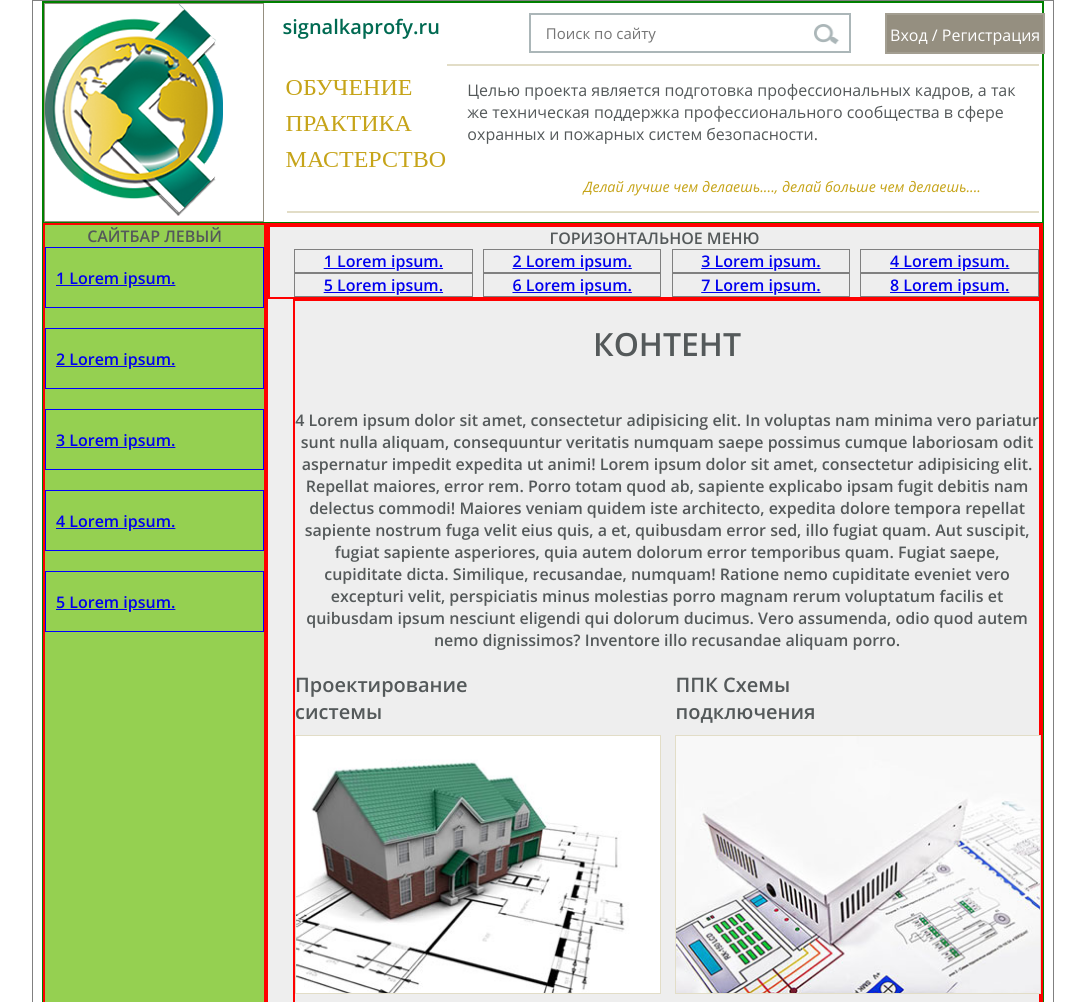
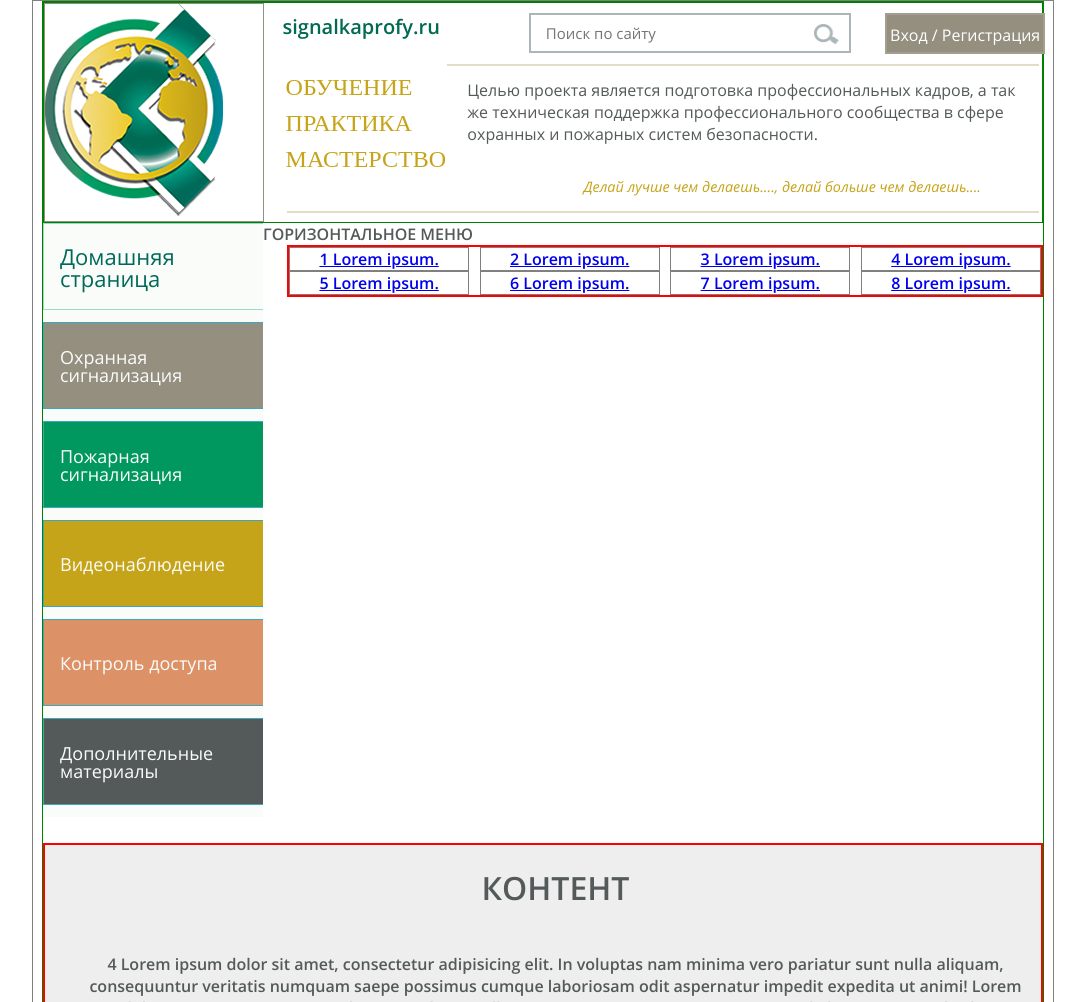
Before and after one commit to dentik77/flexbox, a website: page app/index.html in a window 1280 px wide. Shown: the top 1002 px of the page, without its empty margins (97-1182 px from the left). Drawn offline with nearby package versions, Linux system fonts and the light colour scheme; a web font is replaced by a local one.

Commit message:
adaptirovano left menu

```diff
--- a/app/css/main.css
+++ b/app/css/main.css
@@ -310,7 +310,7 @@ ul li {
   	flex-grow: 2;}
 .fl7 {background: #; flex-basis: 21.8%; justify-content: flex-start;}	/* logo */
 .fl8 {background: #yellow; flex-basis: 77.7%;} /* header bez logo */
-nav ul {
+.top-list {
 	display: -webkit-flex;
 	display: -moz-flex;
 	display: -ms-flex;
@@ -320,13 +320,13 @@ nav ul {
 	justify-content: space-between;
 	margin-left: 24px;
 }
-nav ul li {
+.menu__items {
 	width: 23.7%;
 	/* max-height: 59px; */
 	border: 1px solid grey;
 
 }
-aside ul {
+/* aside ul {
 	display: -webkit-flex;
 	display: -moz-flex;
 	display: -ms-flex;
@@ -342,15 +342,93 @@ aside ul li {
 	display: flex;
 	align-items: center;
 	/* max-width: 100%; */
-	border: 1px solid blue;
+/* 	border: 1px solid blue;
 	margin-bottom: 20px;
 	height: 59px;
 }
 aside ul li a {
 	margin-left: 10px;
+} */
+/* sidbar */
+.sidbar {
+	float: left;
+	width: 22%;
+}
+.navigation {
+	overflow: hidden;/*чтобы при заливки скругление углов не пропадало*/
+	background: #fafcfa;
+
+	margin-bottom: 26px;/*отступ сверху "от линии"*/
+
+}
+.navigation .navigation-list {
+list-style: none;/*убирает точки слево перед ссылкой*/
+margin: 0;
+padding: 0;
+}
+.navigation .navigation-item {
+	border: 1px solid #3ba8c0;
+	margin-bottom: 12px;
+	height: 85px;
+	display: table;
+	position: relative;
+	overflow: hidden;
+	width: 100%;
+	text-align: start;
+}
+.navigation .navigation-item:first-child {
+	border-top: none;
+}
+/*Навигация текущий пункт меню*/
+.navigation .navigation-item.current {
+	background: #fafcfa;
+	border: 1px solid #9adbc7;
+}
+.navigation .navigation-item.current .navigation-link {
+	color: #006a5a; /*Меняет цвет текста*/
+	font-size: 22px;
+	}
+/*Конец текущий пункт меню*/
+.navigation .navigation-link {
+	font-family: 'OpenSans-Regular';
+	display: table-cell;
+	vertical-align: middle;
+	font-size: 18px;
+	text-decoration: none;
+	color: #fafcfa;
+	padding: 20px 16px;
+	line-height: 1em;
+	max-width: 165px;
+}
+.navigation .navigation-link:hover {
+	/*color: #3ba8c0;*/
+	color: #9adbc7;
+}
+.ohran {
+	background: #958f80;
+}
+.pogar {
+	background: #00985e;
+}
+.vid {
+	background: #c6a419;
+}
+.kontrd {
+	background: #dd9166
+}
+.dopmat {
+	background: #54595a;
+}
+.top-menu{
+	float: right;
+	width: 78%
 }
 section {
 	margin-left: 25px;
+}
+.content {
+	/* float: right;
+	width: 58% */
 }
 ul.images {
 	display: -webkit-flex;
--- /dev/null
+++ b/app/css/navigation.css
@@ -0,0 +1,38 @@
+#menu-icon {
+
+	border-bottom: 17px double black;
+    border-top: 6px solid black;
+    content:"";
+    height: 5px;
+    width:30px;
+    display: block;
+    margin-left: 20px;
+}
+a.menu-triger {
+	display: none;
+}
+
+#menu-icon:hover {
+
+	/* background-color: #444; */
+	border-radius: 4px;
+
+}
+
+
+
+/*MEDIA QUERY*/
+@media only screen and (max-width : 760px) {
+
+	a.menu-triger {
+		display: block;
+
+}
+	.navigation {
+		width: 100%;
+	}
+	.navigation-list {
+		display: none;
+	}
+
+	}
--- /dev/null
+++ b/app/css/small.css
@@ -0,0 +1,211 @@
+/* навигация в сайтбаре */
+
+@media screen and (min-width:480px) and (max-width:800px) {
+  /* Target landscape smartphones, portrait tablets, narrow desktops
+
+  */
+
+}
+@media screen and (max-width: 479px) {
+	aside.fl2 {
+		flex: none;
+		height: 58px;
+	}
+	section.fl4 {
+		/* flex-basis: 100%; */
+		flex: none;
+	}
+	section {
+		margin: 0;
+	}
+
+}
+
+@media screen and (min-width: 479px) {
+
+}
+
+
+.responsive-menu {
+  position: relative;
+}
+
+/* .main-menu, .sub-menu {
+  display: block;
+  list-style: none;
+  margin: 0;
+  padding: 0;
+  font-size: 0;
+} */
+/* .main-menu li, .sub-menu li {
+  font-size: 1rem;
+} */
+
+.main-menu > li {
+  display: block;
+  position: relative;
+  vertical-align: middle;
+}
+.main-menu > li a {
+  display: block;
+}
+.main-menu > li.active  {
+  opacity: 1;
+  pointer-events: auto;
+  margin-top: 0;
+  z-index: 20;
+}
+@media only screen and (min-width: 1021px) {
+  .main-menu > li:hover {
+    opacity: 1;
+    pointer-events: auto;
+    margin-top: 0;
+    z-index: 20;
+  }
+}
+.main-menu .expand {
+  display: none;
+}
+@media only screen and (max-width: 1020px) {
+  .main-menu {
+    opacity: 0;
+    pointer-events: none;
+    margin-top: 20px;
+    -webkit-transition: 200ms all;
+    transition: 200ms all;
+    position: absolute;
+    top: 100%;
+    left: 0;
+    right: auto;
+    min-width: 200px;
+    width: 80%;
+    left: 10%;
+  }
+  .main-menu li {
+    display: block;
+  }
+  .main-menu .expand {
+    display: block;
+    position: absolute;
+    top: 0;
+    right: 0;
+    padding: 0.5rem 1rem;
+    z-index: 15;
+    -webkit-transform-origin: 50%;
+            transform-origin: 50%;
+    -webkit-transition: 200ms all;
+    transition: 200ms all;
+  }
+  .main-menu .expand.active {
+    -webkit-transform: rotate(45deg);
+            transform: rotate(45deg);
+  }
+}
+@media only screen and (max-width: 1020px) {
+  .main-menu.active {
+    opacity: 1;
+    pointer-events: auto;
+    margin-top: 0;
+    z-index: 20;
+  }
+}
+
+.sub-menu {
+  opacity: 0;
+  pointer-events: none;
+  margin-top: 20px;
+  -webkit-transition: 200ms all;
+  transition: 200ms all;
+  position: absolute;
+  top: 100%;
+  left: 0;
+  right: auto;
+  min-width: 200px;
+}
+@media only screen and (max-width: 1020px) {
+  .sub-menu {
+    display: block;
+    z-index: 20;
+    width: 100%;
+  }
+}
+.sub-menu li a {
+  display: block;
+}
+
+.toggle-menu {
+  display: none;
+}
+@media only screen and (max-width: 1020px) {
+  .toggle-menu {
+    display: inline-block;
+  }
+}
+
+/* body {
+  font-family: sans-serif;
+}
+ */
+/* header {
+  background: #fff;
+  font-size: 0;
+} */
+
+nav {
+  display: inline-block;
+  vertical-align: middle;
+  position: relative;
+  /* background: #333333; */
+  font-size: 1rem;
+  box-sizing: border-box;
+  width: 85%;
+}
+@media only screen and (min-width: 1021px) {
+  nav {
+    text-align: right;
+  }
+}
+
+.toggle-menu {
+  color: #ffffff;
+  padding-right: 1rem;
+  float: right;
+}
+.toggle-menu  {
+  display: inline-block;
+  vertical-align: middle;
+  padding-left: 0.3rem;
+}
+.toggle-menu svg {
+  display: inline-block;
+  vertical-align: middle;
+}
+
+/* .logo {
+  display: inline-block;
+  vertical-align: middle;
+  color: #ffffff;
+  font-size: 2rem;
+  padding: 0.8rem 1rem;
+  box-sizing: border-box;
+  width: 15%;
+} */
+
+/* .main-menu, .sub-menu {
+  background: #333333;
+} */
+.main-menu li a, .sub-menu li a {
+  padding: 1rem 1rem;
+  color: #ffffff;
+  text-decoration: none;
+}
+.main-menu .expand, .sub-menu .expand {
+  color: #333;
+  font-size: 1.5rem;
+}
+
+@media only screen and (max-width: 1020px) {
+  .sub-menu {
+    background: #777777;
+  }
+}
--- a/app/index.html
+++ b/app/index.html
@@ -20,6 +20,8 @@
 
 	<!--CSS-->
 	<link rel="stylesheet" href="css/main.css">
+	<link rel="stylesheet" href="css/navigation.css">
+	<!-- <link rel="stylesheet" href="css/small.css"> -->
 
 	<!--modernizr-->
 	<script src="bower/modernizr/modernizr.js"></script>
@@ -94,18 +96,34 @@
 					<div class="line-bottom"></div>  		 -->
 				</div>
 			</header>
-			 <aside class="bl fl2"><b>САЙТБАР ЛЕВЫЙ</b><br>
-			 	<ul>
-			 		<li class="aside__items"><a href="#">1 Lorem ipsum.</a></li>
-			 		<li class="aside__items"><a href="#">2 Lorem ipsum.</a></li>
-			 		<li class="aside__items"><a href="#">3 Lorem ipsum.</a></li>
-			 		<li class="aside__items"><a href="#">4 Lorem ipsum.</a></li>
-			 		<li class="aside__items"><a href="#">5 Lorem ipsum.</a></li>
-			 	</ul>
+			 <aside class="sidbar"> <!-- class="bl fl2" -->
+			 	<nav class="navigation">
+			 		<a href="#" class="menu-triger"><span id="menu-icon"></span></a>
+						<ul class="navigation-list">
+							<li class="navigation-item current"><!--класс current используется для текущего пункта меню чтобы его стилизовать-->
+								<a href="/index.html" class="navigation-link">Домашняя страница</a>
+							</li>
+							<li class="navigation-item ohran">
+								<a href="/ohran.html" class="navigation-link">Охранная сигнализация</a>
+							</li>
+							<li class="navigation-item pogar">
+								<a href="#" class="navigation-link">Пожарная сигнализация</a>
+							</li>
+							<li class="navigation-item vid">
+								<a href="#" class="navigation-link">Видеонаблюдение</a>
+							</li>
+							<li class="navigation-item kontrd">
+								<a href="#" class="navigation-link">Контроль доступа</a>
+							</li>
+							<li class="navigation-item dopmat">
+								<a href="#" class="navigation-link">Дополнительные материалы</a>
+							</li>
+						</ul>
+				</nav>
 			 </aside>
-			 <div class="bl fl6">
-			 	<nav class="bl fl3"><b>ГОРИЗОНТАЛЬНОЕ МЕНЮ</b><br>
-			 		<ul>
+
+			 	<nav class="top-menu"><b>ГОРИЗОНТАЛЬНОЕ МЕНЮ</b><br>
+			 		<ul class="bl top-list">
 			 			<li class="menu__items"><a href="#">1 Lorem ipsum.</a></li>
 			 			<li class="menu__items"><a href="#">2 Lorem ipsum.</a></li>
 			 			<li class="menu__items"><a href="#">3 Lorem ipsum.</a></li>
@@ -116,7 +134,8 @@
 			 			<li class="menu__items"><a href="#">8 Lorem ipsum.</a></li>
 			 		</ul>
 			 	</nav>
-			 	<section class="bl fl4"><h1>КОНТЕНТ</h1><br><p>4 Lorem ipsum dolor sit amet, consectetur adipisicing elit. In voluptas nam minima vero pariatur sunt nulla aliquam, consequuntur veritatis numquam saepe possimus cumque laboriosam odit aspernatur impedit expedita ut animi! Lorem ipsum dolor sit amet, consectetur adipisicing elit. Repellat maiores, error rem. Porro totam quod ab, sapiente explicabo ipsam fugit debitis nam delectus commodi! Maiores veniam quidem iste architecto, expedita dolore tempora repellat sapiente nostrum fuga velit eius quis, a et, quibusdam error sed, illo fugiat quam. Aut suscipit, fugiat sapiente asperiores, quia autem dolorum error temporibus quam. Fugiat saepe, cupiditate dicta. Similique, recusandae, numquam! Ratione nemo cupiditate eveniet vero excepturi velit, perspiciatis minus molestias porro magnam rerum voluptatum facilis et quibusdam ipsum nesciunt eligendi qui dolorum ducimus. Vero assumenda, odio quod autem nemo dignissimos? Inventore illo recusandae aliquam porro.</p>
+			 	 <div class="bl fl6">
+			 	<section class="content"><h1>КОНТЕНТ</h1><br><p>4 Lorem ipsum dolor sit amet, consectetur adipisicing elit. In voluptas nam minima vero pariatur sunt nulla aliquam, consequuntur veritatis numquam saepe possimus cumque laboriosam odit aspernatur impedit expedita ut animi! Lorem ipsum dolor sit amet, consectetur adipisicing elit. Repellat maiores, error rem. Porro totam quod ab, sapiente explicabo ipsam fugit debitis nam delectus commodi! Maiores veniam quidem iste architecto, expedita dolore tempora repellat sapiente nostrum fuga velit eius quis, a et, quibusdam error sed, illo fugiat quam. Aut suscipit, fugiat sapiente asperiores, quia autem dolorum error temporibus quam. Fugiat saepe, cupiditate dicta. Similique, recusandae, numquam! Ratione nemo cupiditate eveniet vero excepturi velit, perspiciatis minus molestias porro magnam rerum voluptatum facilis et quibusdam ipsum nesciunt eligendi qui dolorum ducimus. Vero assumenda, odio quod autem nemo dignissimos? Inventore illo recusandae aliquam porro.</p>
 			 	<ul class="images">
 			 			<li>
 			 				<h2>Проектирование системы</h2>
@@ -176,5 +195,7 @@
 			</div>
 		</div>
 	</footer>
+	 <script src="http://ajax.googleapis.com/ajax/libs/jquery/3.1.0/jquery.min.js"></script>
+	 <script src="js/main.js"></script>
 </body>
 </html>
--- a/app/js/main.js
+++ b/app/js/main.js
@@ -0,0 +1,11 @@
+$(document).ready(function() {
+
+	$('.menu-triger').click(function() {
+		$('.navigation-list').slideToggle(500);
+	});
+	$(window).resize(function() {
+		if ($(window).width()>761){
+			$('.navigation-list').removeAttr('style');
+		}
+	});
+});
```
